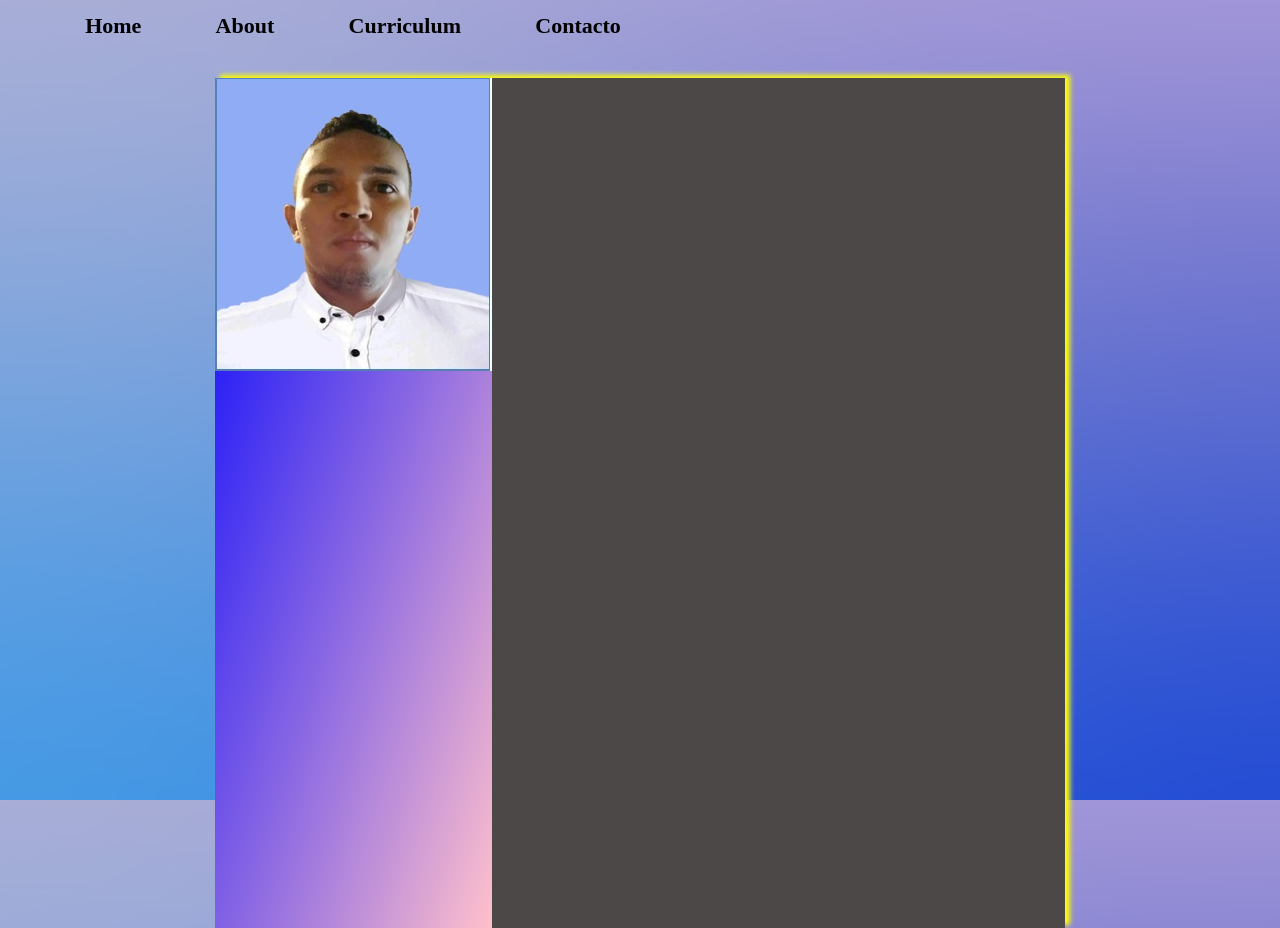
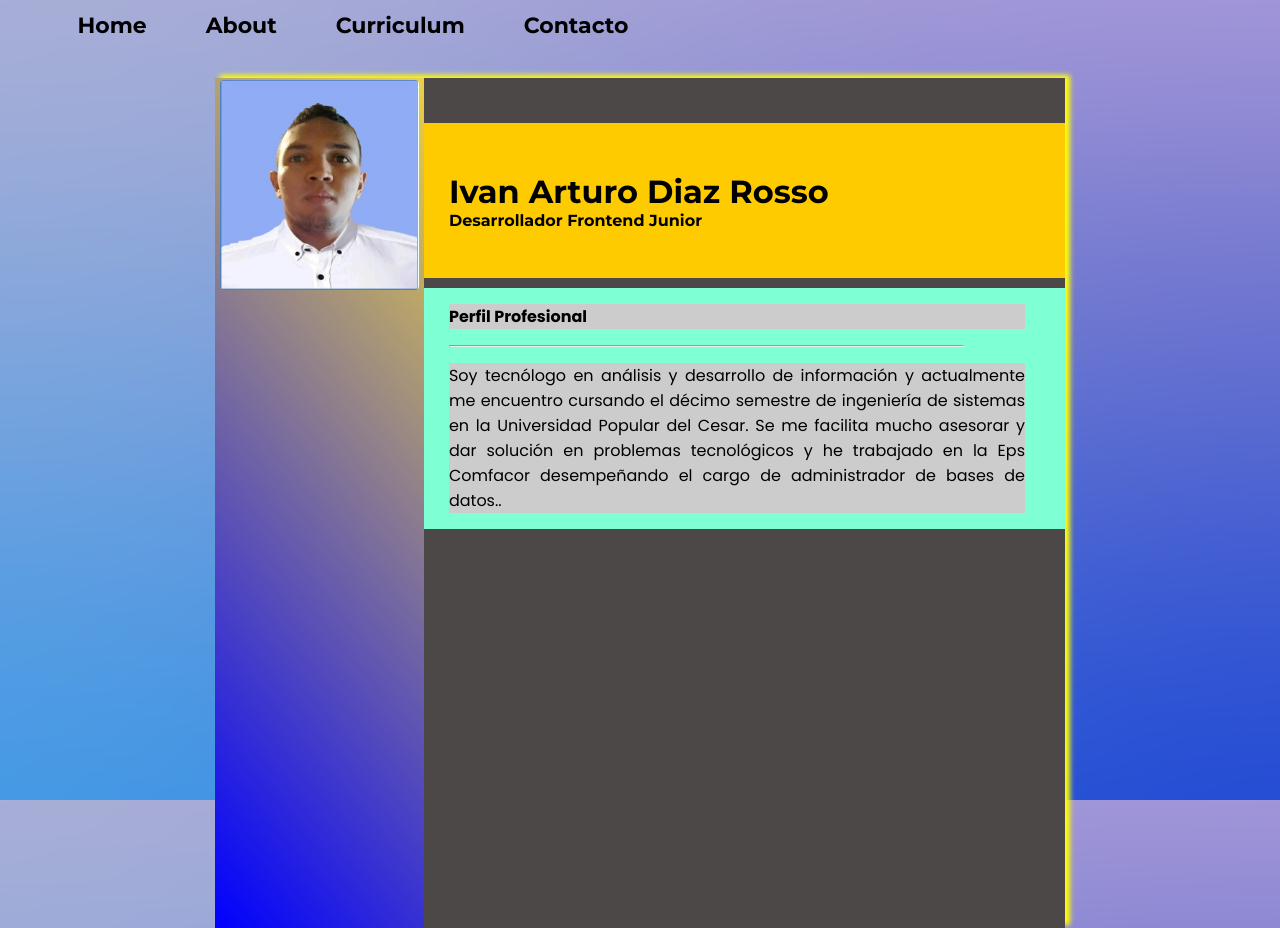
Before and after one commit to ivandiaz94ing/portafilio-html-css, a plain HTML site: page hv.html in a window 1280 px wide. Shown: the top 928 px of the page. Drawn offline with Linux system fonts and the light colour scheme; a web font is replaced by a local one.

Commit message:
Working in the cv

```diff
--- a/hv.html
+++ b/hv.html
@@ -5,6 +5,10 @@
     <meta name="viewport" content="width=device-width, initial-scale=1.0">
     <title>CV</title>
     <link rel="stylesheet" href="style.css">
+    <link rel="preconnect" href="https://fonts.googleapis.com">
+<link rel="preconnect" href="https://fonts.gstatic.com" crossorigin>
+<link href="https://fonts.googleapis.com/css2?family=Klee+One&family=Montserrat:ital,wght@0,100;0,200;0,300;0,400;0,500;0,600;0,700;0,800;0,900;1,100;1,200;1,300;1,400;1,500;1,600;1,700;1,800;1,900&family=Poppins:ital,wght@0,100;0,200;0,300;0,400;0,500;0,600;0,700;0,800;0,900;1,100;1,200;1,300;1,400;1,500;1,600;1,700;1,800;1,900&family=Ysabeau+SC:wght@1;100;200;300;400&display=swap" rel="stylesheet">
+
 </head>
 <body>
     <header>
@@ -25,12 +29,28 @@
             <div class="foto-perfil">
                 <img src="img/perfil.jpg" alt="Foto Perfil">
             </div>
+        </div>
 
+        <div class="main2">
+            <div class="contenedor-title">
+                <h1>Ivan Arturo Diaz Rosso</h1>
+                <h4>Desarrollador Frontend Junior</h4>
+            </div>
+            <div class="perfillaboral">
+                <p><b>Perfil Profesional</b></p>
+                <hr>
+                <p class="descripcionPerfil">Soy tecnólogo en análisis y desarrollo de información y
+                    actualmente me encuentro cursando el décimo semestre de
+                    ingeniería de sistemas en la Universidad Popular del Cesar. Se
+                    me facilita mucho asesorar y dar solución en problemas tecnológicos
+                    y he trabajado en la Eps Comfacor desempeñando el cargo de
+                    administrador de bases de datos..</p>
+
+            </div>
         </div>
-        <div class="main2">
 
-        </div>
     </div>
+
     </main>
     <footer>
         <div>
--- a/style.css
+++ b/style.css
@@ -1,6 +1,8 @@
 /*INICIO PROPIEDADES COMPARTIDAS*/
 :root{
     --primario: #ccc;
+    --tittle: #fecb00;
+    --montserrat: "montserrat";
 }
 body{
     box-sizing: border-box;
@@ -43,8 +45,9 @@ li{
     list-style: none;
 }
 ul :hover  {
-    background-color: teal;
-    color: rgb(241, 239, 239);
+    background-color: var(--tittle);
+    border-radius: 5%;
+    color: rgb(5, 5, 5);
 
 }
 /*FIN PROPIEDADES COMPARTIDAS*/
@@ -68,9 +71,8 @@ p{
 
 /*INICIO PROPIEDADES DE CV O HV*/
 main{
-    display: flex;
-    justify-content: center;
-    align-items: center;
+display: flex;
+justify-content: center;
 }
 .container{
     display: flex;
@@ -81,8 +83,64 @@ main{
     margin-top: 35px;
 }
 .main1 {
-    background: linear-gradient(to bottom right, blue, pink);
+    background: linear-gradient(50deg, blue, rgb(235, 209, 66));
   }
+
+  .foto-perfil{
+   display: grid;
+   grid-template-columns: 1fr;
+  }
+
+  .foto-perfil img{
+    width: 95%;
+    margin: 2px auto;
+    border-radius: 2%;
+
+  }
+
+
+.main2{
+    display: flex;
+    flex-direction: column;
+    width: 100%;
+}
+
+.contenedor-title{
+    display: flex;
+    flex-direction: column;
+    justify-content: center;
+    height: 155px;
+    background-color: var(--tittle);
+    width: 100%;
+    padding: 0px;
+    margin-top: 45px;
+
+}
+.contenedor-title > *{
+
+    margin-left: 25px;
+    font-family: var(--montserrat);
+    margin-block-start: 0;
+    margin-block-end: 0 ;
+}
+
+.perfillaboral{
+    margin-top: 10px;
+    background-color: aquamarine;
+    font-family: 'Poppins';
+}
+
+.perfillaboral > * {
+    margin-left: 25px;
+    margin-right: 40px;
+}
+div hr{
+    width: 80%;
+    margin-left: 0;
+}
+.descripcionPerfil{
+    text-align: justify;
+}
 
 /*FIN PROPIEDADES DE CV O HV*/
 
```
